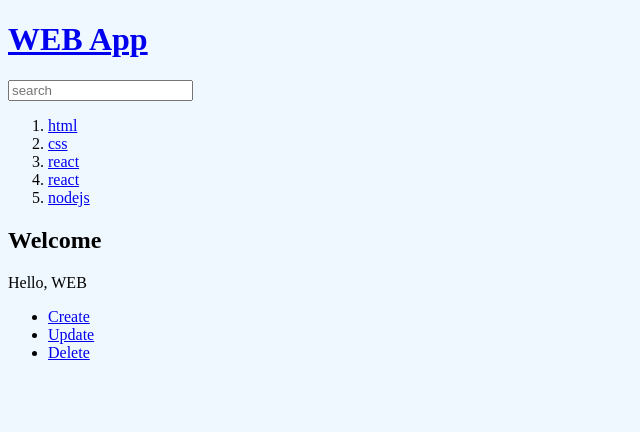
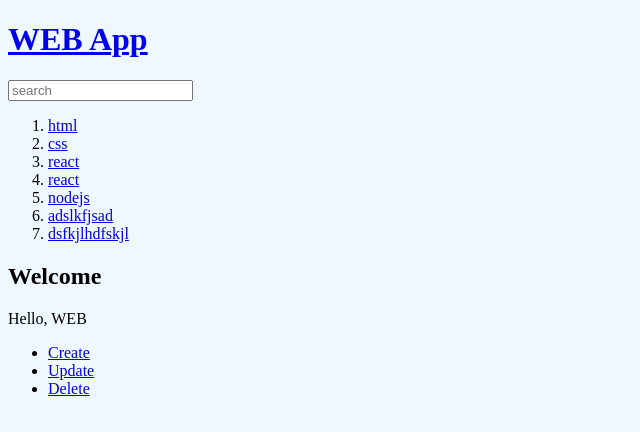
Before and after one commit to Sminky1170/elice-theory, a Next.js app in the folder 0403/: page / in a window 1280 px wide. Shown: the top 432 px of the page, without its empty margins (0-640 px from the left). Built offline with nearby package versions, Linux system fonts and the light colour scheme; data requests are answered from the project's data file.

Commit message:
페이지가 전환되었을 때 글목록을 전환하도록 개선

```diff
--- a/0403/components/layout.js
+++ b/0403/components/layout.js
@@ -1,7 +1,9 @@
 import Link from 'next/link'
+import { useRouter } from 'next/router';
 import { useEffect,useState } from 'react'
 export default function Layout({children}) {
   const [topics, setTopics] = useState([]);
+  const router = useRouter();
   useEffect(()=>{
     fetch('http://localhost:9999/topics')
       .then(resp=>resp.json())
@@ -9,7 +11,7 @@ export default function Layout({children}) {
         console.log(result);
         setTopics(result);
       })
-  },[])
+  },[router.asPath])
     const lis = topics.map((t)=>{
       return <li key={t.id}>
         <Link href={"/read/"+t.id}>{t.title}</Link>
--- a/0403/db.json
+++ b/0403/db.json
@@ -24,6 +24,16 @@
       "title": "nodejs",
       "body": "nodejs is ..",
       "id": 5
+    },
+    {
+      "title": "adslkfjsad",
+      "body": "sdalkfsdalkf",
+      "id": 6
+    },
+    {
+      "title": "dsfkjlhdfskjl",
+      "body": "adfskjkajdslhlakjdg",
+      "id": 7
     }
   ]
 }
```
